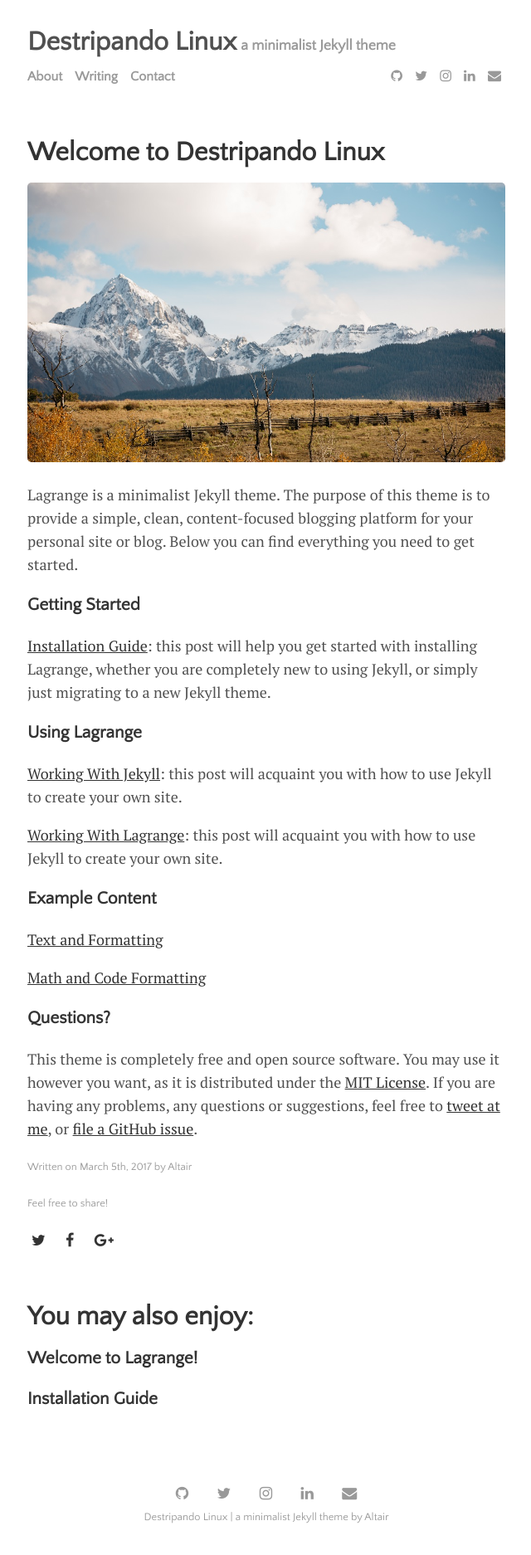
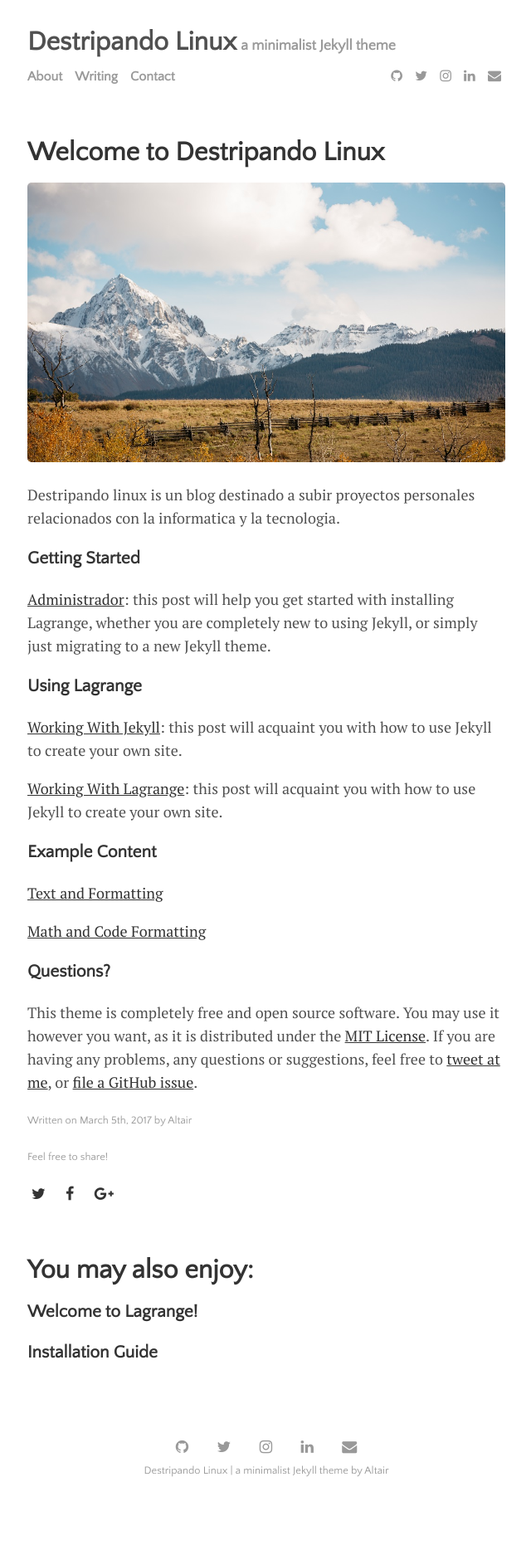
Before and after one commit to MrRastayoung/MrRastayoung.github.io, a Jekyll site: the page built from _posts/2017-03-05-Welcome-to-destripando.md, in a window 1280 px wide. Shown: the whole page at 83% size, without its empty margins (319-959 px from the left). Built offline with Jekyll 4.4.1, drawn with Linux system fonts in a browser that asks for light colours; nearby versions of some CDN libraries; after the commit the page ends 1818 px from its top, so only the background shows below that.

Commit message:
modified entry

```diff
--- a/_posts/2017-03-05-Welcome-to-destripando.md
+++ b/_posts/2017-03-05-Welcome-to-destripando.md
@@ -10,11 +10,11 @@ image:
   creditlink: ""
 ---
 
-Lagrange is a minimalist Jekyll theme. The purpose of this theme is to provide a simple, clean, content-focused blogging platform for your personal site or blog. Below you can find everything you need to get started.
+Destripando linux is un blog destinado a subir proyectos personales relacionados con la informatica y la tecnologia.
 
 ### Getting Started
 
-[Installation Guide]({{ site.github.url }}{% post_url 2015-12-12-Installation-Guide %}): this post will help you get started with installing Lagrange, whether you are completely new to using Jekyll, or simply just migrating to a new Jekyll theme.
+[Administrador]({{ site.github.url }}{% post_url 2015-12-12-Installation-Guide %}): this post will help you get started with installing Lagrange, whether you are completely new to using Jekyll, or simply just migrating to a new Jekyll theme.
 
 ### Using Lagrange
 
```
